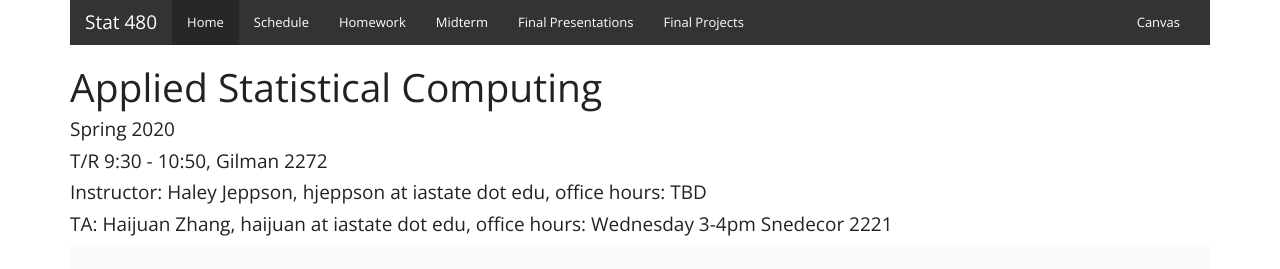
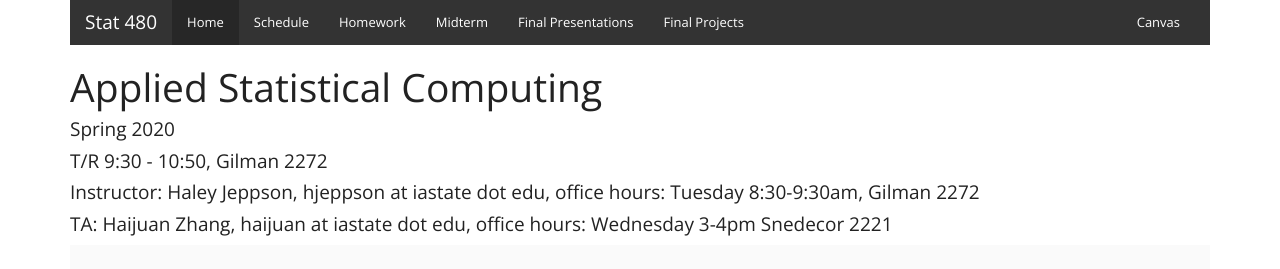
Before and after one commit to Stat480-at-ISU/Stat480-at-ISU.github.io, a Jekyll site: the page built from index.html, in a window 1280 px wide, cut to the strip 0-269 px from the top of the page. Built offline with Jekyll 4.4.1, drawn with Linux system fonts in a browser that asks for light colours.

Commit message:
update office hours

```diff
--- a/index.html
+++ b/index.html
@@ -6,7 +6,7 @@ layout: default
   <h1>Applied Statistical Computing</h1>
   <h4>Spring 2020</h4>
   <h4>T/R 9:30 - 10:50, Gilman 2272</h4>
-  <h4>Instructor: Haley Jeppson, hjeppson at iastate dot edu, office hours: TBD</h4>
+  <h4>Instructor: Haley Jeppson, hjeppson at iastate dot edu, office hours: Tuesday 8:30-9:30am, Gilman 2272</h4>
   <h4>TA: Haijuan Zhang, haijuan at iastate dot edu, office hours: Wednesday 3-4pm Snedecor 2221</h4>
 </div>
 <div class="jumbotron">
```
Also changed, not shown: 1 other file.
